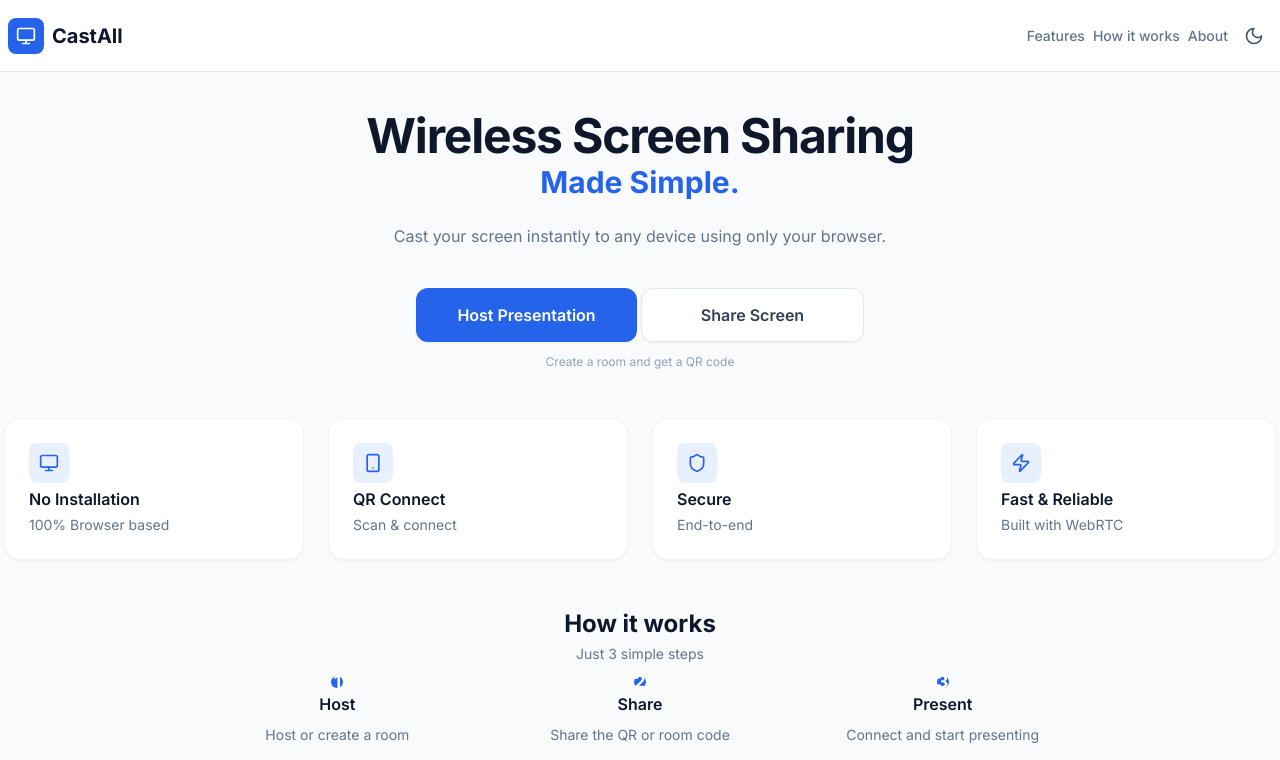
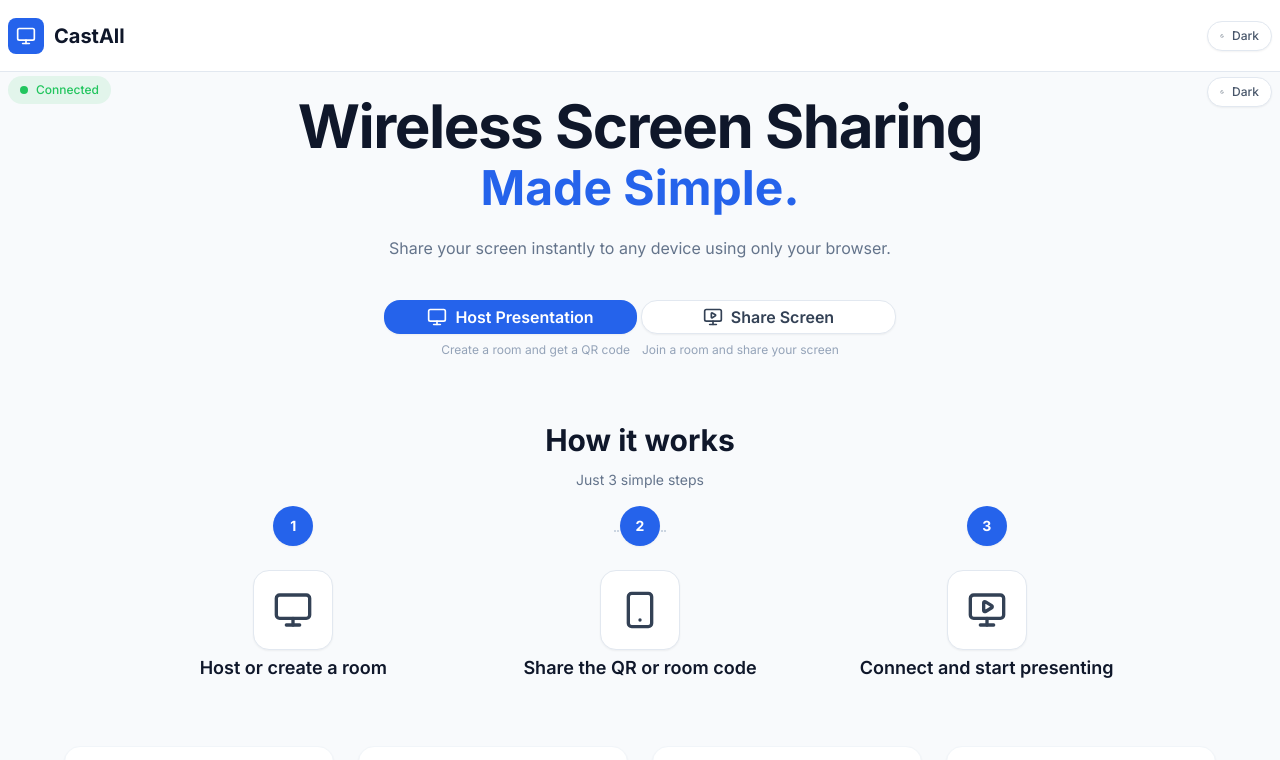
Before and after one commit to DipeshR23/castall, a React (Vite) app in the folder frontend/: page / in a window 1280 px wide. Shown: the top 760 px of the page. Built offline with nearby package versions, Linux system fonts and the light colour scheme; no server answers.

Commit message:
feat: redesign homepage to match screenshot with hero, steps, and theme toggle

```diff
--- a/frontend/src/layouts/AppLayout.tsx
+++ b/frontend/src/layouts/AppLayout.tsx
@@ -8,49 +8,28 @@ export default function AppLayout() {
   return (
     <div className="min-h-screen bg-slate-50 flex flex-col">
       <header className="h-[72px] bg-white border-b border-slate-200 flex items-center justify-between px-6 lg:px-8 sticky top-0 z-50">
-        <Link to="/" className="flex items-center gap-2 group">
+        <Link to="/" className="flex items-center gap-2.5 group">
           <div className="h-9 w-9 rounded-lg bg-primary flex items-center justify-center">
             <Monitor className="h-5 w-5 text-white" />
           </div>
           <span className="text-xl font-bold text-slate-900">CastAll</span>
         </Link>
 
-        <nav className="hidden md:flex items-center gap-8">
-          <Link to="/" className="text-sm font-medium text-slate-500 hover:text-slate-900 transition-colors">
-            Features
-          </Link>
-          <Link to="/" className="text-sm font-medium text-slate-500 hover:text-slate-900 transition-colors">
-            How it works
-          </Link>
-          <Link to="/" className="text-sm font-medium text-slate-500 hover:text-slate-900 transition-colors">
-            About
-          </Link>
+        <div className="flex items-center gap-3">
           <button
             type="button"
             onClick={() => setIsDark(!isDark)}
-            className="p-2 rounded-lg hover:bg-slate-100 transition-colors"
+            className="inline-flex items-center gap-2 rounded-full border border-slate-200 bg-white px-3 py-1.5 text-xs font-medium text-slate-600 shadow-sm hover:bg-slate-50 transition-colors"
             aria-label="Toggle theme"
           >
-            {isDark ? <Sun className="h-5 w-5 text-slate-600" /> : <Moon className="h-5 w-5 text-slate-600" />}
-          </button>
-        </nav>
-
-        <div className="flex md:hidden items-center gap-4">
-          <button
-            type="button"
-            onClick={() => setIsDark(!isDark)}
-            className="p-2 rounded-lg hover:bg-slate-100 transition-colors"
-            aria-label="Toggle theme"
-          >
-            {isDark ? <Sun className="h-5 w-5 text-slate-600" /> : <Moon className="h-5 w-5 text-slate-600" />}
+            {isDark ? <Sun className="h-4 w-4" /> : <Moon className="h-4 w-4" />}
+            {isDark ? 'Light' : 'Dark'}
           </button>
         </div>
       </header>
 
-      <main className="flex-1 flex items-center justify-center px-4 py-8 sm:py-12 lg:py-16">
-        <div className="w-full max-w-7xl">
-          <Outlet />
-        </div>
+      <main className="flex-1">
+        <Outlet />
       </main>
 
       <footer className="bg-slate-900 text-white py-12 px-6 lg:px-8">
--- a/frontend/src/pages/LandingPage.tsx
+++ b/frontend/src/pages/LandingPage.tsx
@@ -1,91 +1,168 @@
 import { useNavigate } from 'react-router-dom';
-import { Monitor, Smartphone, Shield, Zap } from 'lucide-react';
+import { Monitor, Smartphone, Shield, Zap, MonitorPlay, Sun, Moon } from 'lucide-react';
+import { useState } from 'react';
 
 export default function LandingPage() {
   const navigate = useNavigate();
-
-  const features = [
-    {
-      icon: Monitor,
-      title: 'No Installation',
-      description: '100% Browser based',
-    },
-    {
-      icon: Smartphone,
-      title: 'QR Connect',
-      description: 'Scan & connect',
-    },
-    {
-      icon: Shield,
-      title: 'Secure',
-      description: 'End-to-end',
-    },
-    {
-      icon: Zap,
-      title: 'Fast & Reliable',
-      description: 'Built with WebRTC',
-    },
-  ];
+  const [isDark, setIsDark] = useState(false);
 
   const steps = [
     {
       num: '1',
-      title: 'Host',
-      desc: 'Host or create a room',
-      icon: '👤+',
+      title: 'Host or create a room',
+      Icon: Monitor,
     },
     {
       num: '2',
-      title: 'Share',
-      desc: 'Share the QR or room code',
-      icon: '📱',
+      title: 'Share the QR or room code',
+      Icon: Smartphone,
     },
     {
       num: '3',
-      title: 'Present',
-      desc: 'Connect and start presenting',
-      icon: '🖥️',
+      title: 'Connect and start presenting',
+      Icon: MonitorPlay,
     },
   ];
 
   return (
     <div className="flex flex-col">
       {/* Hero Section */}
-      <section className="flex flex-col items-center text-center pt-16 sm:pt-24 pb-16 sm:pb-24">
-        <h1 className="text-4xl sm:text-5xl font-bold text-slate-900 mb-4 tracking-tight">
+      <section className="relative flex flex-col items-center text-center pt-12 sm:pt-16 lg:pt-24 pb-16 sm:pb-24 lg:pb-32 px-4">
+        {/* Connected Badge */}
+        <div className="absolute top-4 left-4 sm:left-8">
+          <div className="inline-flex items-center gap-2 rounded-full bg-success/10 px-3 py-1.5 text-xs font-medium text-success">
+            <span className="h-2 w-2 rounded-full bg-success" />
+            Connected
+          </div>
+        </div>
+
+        {/* Theme Toggle - positioned like screenshot */}
+        <div className="absolute top-4 right-4 sm:right-8">
+          <button
+            type="button"
+            onClick={() => setIsDark(!isDark)}
+            className="inline-flex items-center gap-2 rounded-full border border-slate-200 bg-white px-3 py-1.5 text-xs font-medium text-slate-600 shadow-sm hover:bg-slate-50 transition-colors"
+            aria-label="Toggle theme"
+          >
+            {isDark ? <Sun className="h-4 w-4" /> : <Moon className="h-4 w-4" />}
+            {isDark ? 'Light' : 'Dark'}
+          </button>
+        </div>
+
+        {/* Main Heading */}
+        <h1 className="text-4xl sm:text-5xl lg:text-6xl font-bold text-slate-900 mb-2 tracking-tight">
           Wireless Screen Sharing
         </h1>
-        <h2 className="text-2xl sm:text-3xl font-bold text-primary mb-6">
+        <h2 className="text-3xl sm:text-4xl lg:text-5xl font-bold text-primary mb-6">
           Made Simple.
         </h2>
-        <p className="text-slate-500 max-w-xl mb-10 text-sm sm:text-base">
-          Cast your screen instantly to any device using only your browser.
+
+        {/* Subtitle */}
+        <p className="text-slate-500 max-w-lg mb-10 text-sm sm:text-base leading-relaxed">
+          Share your screen instantly to any device using only your browser.
         </p>
-        <div className="flex flex-col sm:flex-row gap-4 w-full max-w-md">
+
+        {/* CTA Buttons */}
+        <div className="flex flex-col sm:flex-row gap-4 w-full max-w-lg">
           <button
             type="button"
             onClick={() => navigate('/host')}
-            className="flex-1 rounded-xl bg-primary px-6 py-3.5 text-base font-semibold text-white shadow-sm hover:bg-primary-hover transition-all duration-150 hover:scale-[1.02] active:scale-[0.98] focus:outline-none focus:ring-2 focus:ring-primary focus:ring-offset-2"
+            className="flex-1 rounded-2xl bg-primary px-6 py-4 text-base font-semibold text-white shadow-sm hover:bg-primary-hover transition-all duration-150 hover:scale-[1.02] active:scale-[0.98] focus:outline-none focus:ring-2 focus:ring-primary focus:ring-offset-2"
           >
-            Host Presentation
+            <div className="flex items-center justify-center gap-2">
+              <Monitor className="h-5 w-5" />
+              <span>Host Presentation</span>
+            </div>
           </button>
           <button
             type="button"
             onClick={() => navigate('/share')}
-            className="flex-1 rounded-xl bg-white border border-slate-200 px-6 py-3.5 text-base font-semibold text-slate-700 shadow-sm hover:bg-slate-50 transition-all duration-150 hover:scale-[1.02] active:scale-[0.98] focus:outline-none focus:ring-2 focus:ring-primary focus:ring-offset-2"
+            className="flex-1 rounded-2xl bg-white border border-slate-200 px-6 py-4 text-base font-semibold text-slate-700 shadow-sm hover:bg-slate-50 transition-all duration-150 hover:scale-[1.02] active:scale-[0.98] focus:outline-none focus:ring-2 focus:ring-primary focus:ring-offset-2"
           >
-            Share Screen
+            <div className="flex items-center justify-center gap-2">
+              <MonitorPlay className="h-5 w-5" />
+              <span>Share Screen</span>
+            </div>
           </button>
         </div>
-        <p className="text-xs text-slate-400 mt-3">
-          Create a room and get a QR code
-        </p>
+
+        {/* Helper Text */}
+        <div className="flex flex-col sm:flex-row gap-6 sm:gap-12 mt-8">
+          <p className="text-xs text-slate-400">Create a room and get a QR code</p>
+          <p className="text-xs text-slate-400">Join a room and share your screen</p>
+        </div>
+      </section>
+
+      {/* How It Works Section */}
+      <section className="py-16 sm:py-24 lg:py-32 px-4">
+        <div className="text-center mb-12 sm:mb-16">
+          <h2 className="text-2xl sm:text-3xl font-bold text-slate-900 mb-3">
+            How it works
+          </h2>
+          <p className="text-sm text-slate-500">
+            Just 3 simple steps
+          </p>
+        </div>
+
+        <div className="relative max-w-5xl mx-auto">
+          {/* Desktop Dotted Line */}
+          <div className="hidden sm:block absolute top-6 left-0 right-0">
+            <div className="flex items-center justify-center">
+              <div className="h-px w-16 sm:w-24 border-t-2 border-dotted border-slate-300" />
+              <div className="h-px w-16 sm:w-24 border-t-2 border-dotted border-slate-300 ml-4" />
+            </div>
+          </div>
+
+          <div className="grid grid-cols-1 sm:grid-cols-3 gap-8 sm:gap-12 lg:gap-16">
+          {steps.map((step) => (
+            <div key={step.num} className="flex flex-col items-center text-center">
+                {/* Number Badge */}
+                <div className="relative mb-6">
+                  <div className="w-10 h-10 rounded-full bg-primary text-white flex items-center justify-center text-sm font-bold shadow-sm">
+                    {step.num}
+                  </div>
+                </div>
+
+                {/* Icon */}
+                <div className="w-16 h-16 sm:w-20 sm:h-20 rounded-2xl bg-white border border-slate-200 shadow-sm flex items-center justify-center mb-4">
+                  <step.Icon className="h-8 w-8 sm:h-10 sm:w-10 text-slate-700" />
+                </div>
+
+                {/* Title */}
+                <h3 className="text-base sm:text-lg font-semibold text-slate-900 leading-snug">
+                  {step.title}
+                </h3>
+              </div>
+            ))}
+          </div>
+        </div>
       </section>
 
       {/* Features Section */}
-      <section className="py-16 sm:py-24">
-        <div className="grid grid-cols-1 sm:grid-cols-2 lg:grid-cols-4 gap-6">
-          {features.map((feature) => (
+      <section className="py-16 sm:py-24 lg:py-32 px-4">
+        <div className="grid grid-cols-1 sm:grid-cols-2 lg:grid-cols-4 gap-6 max-w-6xl mx-auto">
+          {[
+            {
+              icon: Monitor,
+              title: 'No Installation',
+              description: '100% Browser based',
+            },
+            {
+              icon: Smartphone,
+              title: 'QR Connect',
+              description: 'Scan & connect',
+            },
+            {
+              icon: Shield,
+              title: 'Secure',
+              description: 'End-to-end',
+            },
+            {
+              icon: Zap,
+              title: 'Fast & Reliable',
+              description: 'Built with WebRTC',
+            },
+          ].map((feature) => (
             <div
               key={feature.title}
               className="bg-white rounded-2xl p-6 shadow-sm border border-slate-100 hover:shadow-md transition-all duration-150"
@@ -103,31 +180,6 @@ export default function LandingPage() {
           ))}
         </div>
       </section>
-
-      {/* How It Works Section */}
-      <section className="py-16 sm:py-24">
-        <h2 className="text-2xl font-bold text-slate-900 text-center mb-4">
-          How it works
-        </h2>
-        <p className="text-sm text-slate-500 text-center mb-12">
-          Just 3 simple steps
-        </p>
-        <div className="grid grid-cols-1 sm:grid-cols-3 gap-8 sm:gap-12 max-w-4xl mx-auto">
-          {steps.map((step) => (
-            <div key={step.num} className="flex flex-col items-center text-center">
-              <div className="w-12 h-12 rounded-full bg-primary text-white flex items-center justify-center text-lg font-bold mb-4">
-                {step.num}
-              </div>
-              <h3 className="text-base font-semibold text-slate-900 mb-2">
-                {step.title}
-              </h3>
-              <p className="text-sm text-slate-500 leading-relaxed">
-                {step.desc}
-              </p>
-            </div>
-          ))}
-        </div>
-      </section>
     </div>
   );
 }
```
